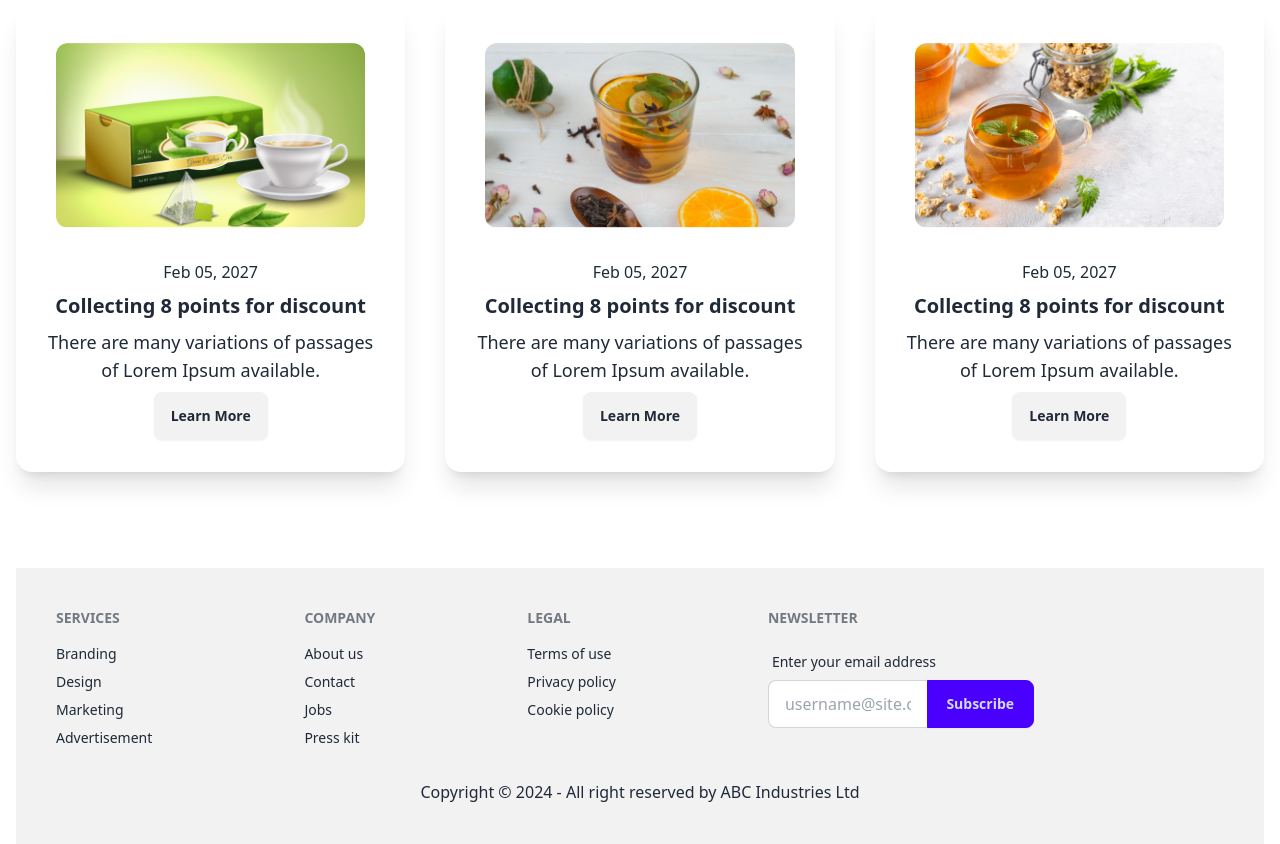
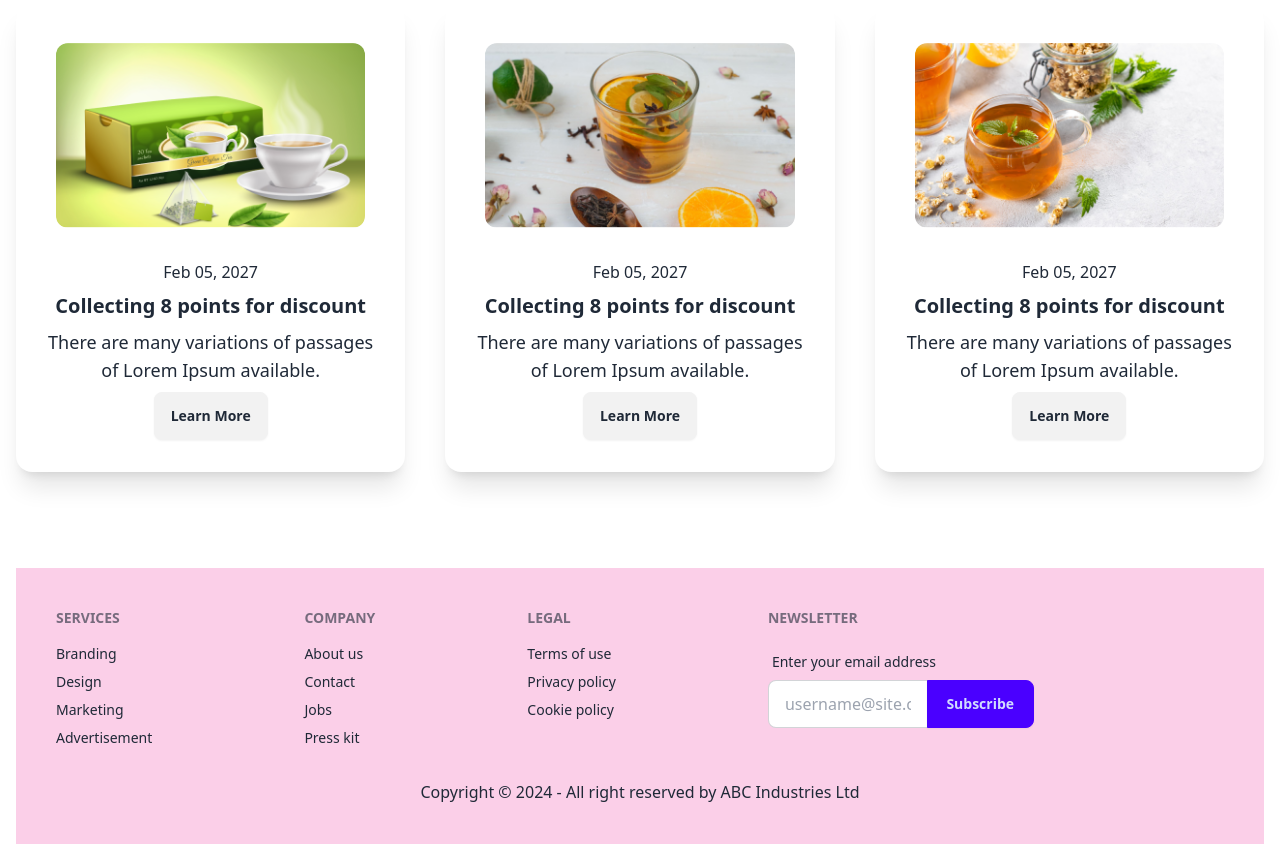
Before and after one commit to Anamul029/Tea-House-website-with-daisyUl, a plain HTML site: page index.html in a window 1280 px wide. Shown: the part 3300-4144 px from the top of the page. Drawn offline with nearby package versions, Linux system fonts and the light colour scheme.

Commit message:
adding footer background

```diff
--- a/index.html
+++ b/index.html
@@ -273,7 +273,7 @@
 
         </section>
     </main>
-    <footer class=" p-10 bg-base-200 text-base-content">
+    <footer class=" p-10 bg-pink-200 text-base-content">
         <div class="footer">
             <nav>
                 <header class="footer-title">Services</header>
```
